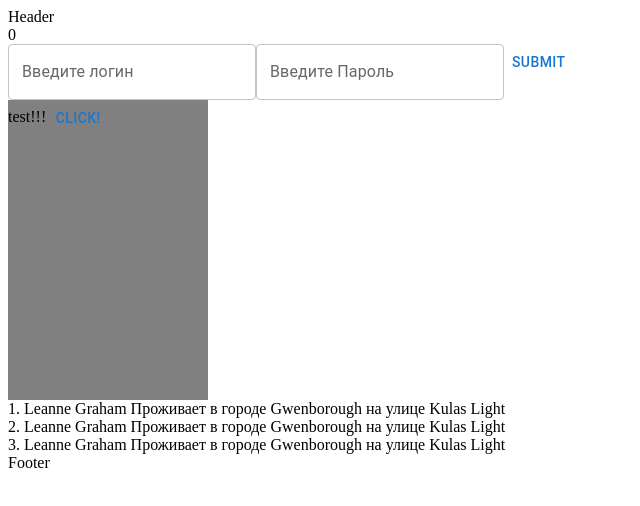
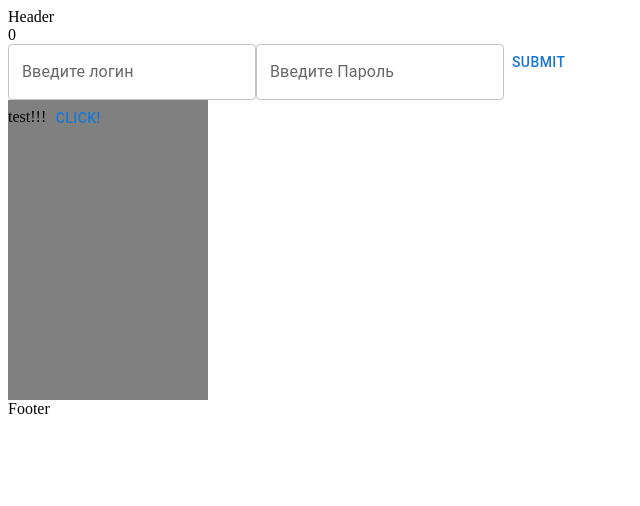
Before and after one commit to devilar/severauto, a React app: page / in a window 1280 px wide. Shown: the top 506 px of the page, without its empty margins (0-640 px from the left). Built offline with nearby package versions, Linux system fonts and the light colour scheme.

Commit message:
next step 2

```diff
--- a/src/App.tsx
+++ b/src/App.tsx
@@ -64,7 +64,7 @@ export const App = () => {
         test!!!
       </Test>
 
-      <UserList users={users}/>
+
 
       <Footer/>
     </div>
--- a/src/components/UserList.tsx
+++ b/src/components/UserList.tsx
@@ -1,18 +1,12 @@
-import React, { FC } from 'react';
-import { IUser } from '../types/types';
+import React from 'react';
 
-interface UserListProps {
-  users: IUser[];
-}
 
-const UserList:FC<UserListProps> = ({users}) => {
+
+const UserList = () => {
 
   return (
     <div>
 
-      {users.map(user=>
-        <div key={user.id}>{user.id}. {user.name} Проживает в городе {user.adress.city} на улице {user.adress.street}</div>
-      )}
     </div>
   );
 };
```
Also changed, not shown: package.json (+7 -1 lines), 1 other file (tests, documents, lock files or other folders).
